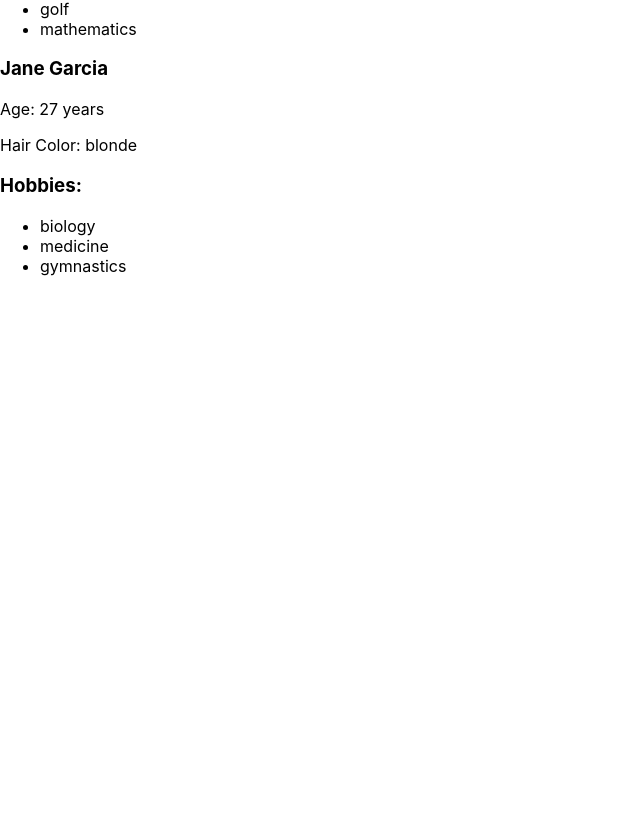
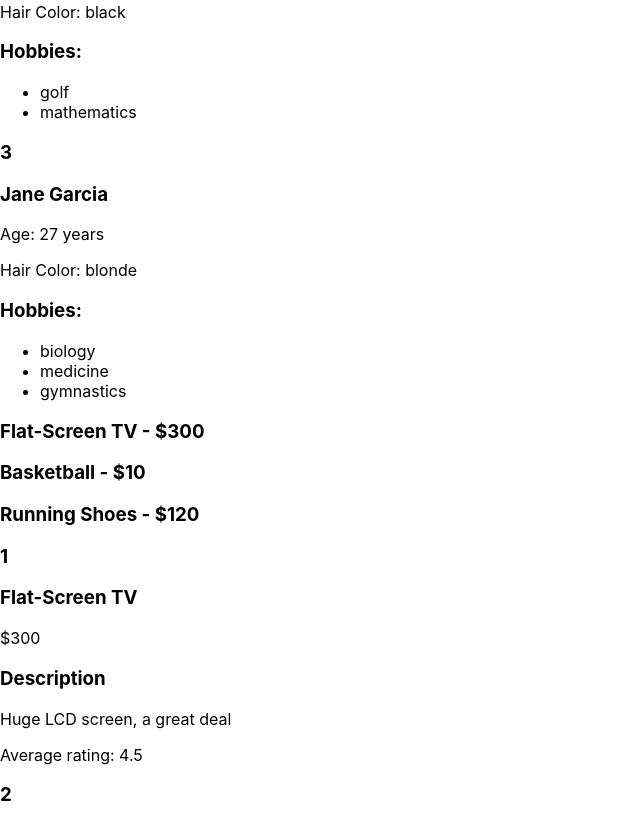
Before and after one commit to kiqueangulo/react-design-patterns, a React (Create React App) app: page / in a window 1280 px wide. Shown: the part 523-1340 px from the top of the page, without its empty margins (0-640 px from the left). Before the commit the page ends 815 px from the top, so only its background shows below. Built offline with nearby package versions, Linux system fonts and the light colour scheme.

Commit message:
Create NumberedList component

```diff
--- a/src/App.js
+++ b/src/App.js
@@ -1,6 +1,9 @@
+import { NumberedList } from "./NumberedList";
+import { RegularList } from "./RegularList";
 import { LargePersonListItem } from "./people/LargePersonListItem";
 import { SmallPersonListItem } from "./people/SmallPersonListItem";
-import { RegularList } from "./RegularList";
+import { SmallProductListItem } from "./products/SmallProductListItem";
+import { LargeProductListItem } from "./products/LargeProductListItem";
 
 const people = [
   {
@@ -52,11 +55,21 @@ function App() {
         resourceName="person"
         itemComponent={SmallPersonListItem}
       />
-
-      <RegularList
+      <NumberedList
         items={people}
         resourceName="person"
         itemComponent={LargePersonListItem}
+      />
+
+      <RegularList
+        items={products}
+        resourceName="product"
+        itemComponent={SmallProductListItem}
+      />
+      <NumberedList
+        items={products}
+        resourceName="product"
+        itemComponent={LargeProductListItem}
       />
     </>
   );
--- /dev/null
+++ b/src/NumberedList.js
@@ -0,0 +1,16 @@
+export const NumberedList = ({
+  items,
+  resourceName,
+  itemComponent: ItemComponent,
+}) => {
+  return (
+    <>
+      {items.map((item, index) => (
+        <>
+          <h3>{index + 1}</h3>
+          <ItemComponent key={index} {...{ [resourceName]: item }} />
+        </>
+      ))}
+    </>
+  );
+};
```
